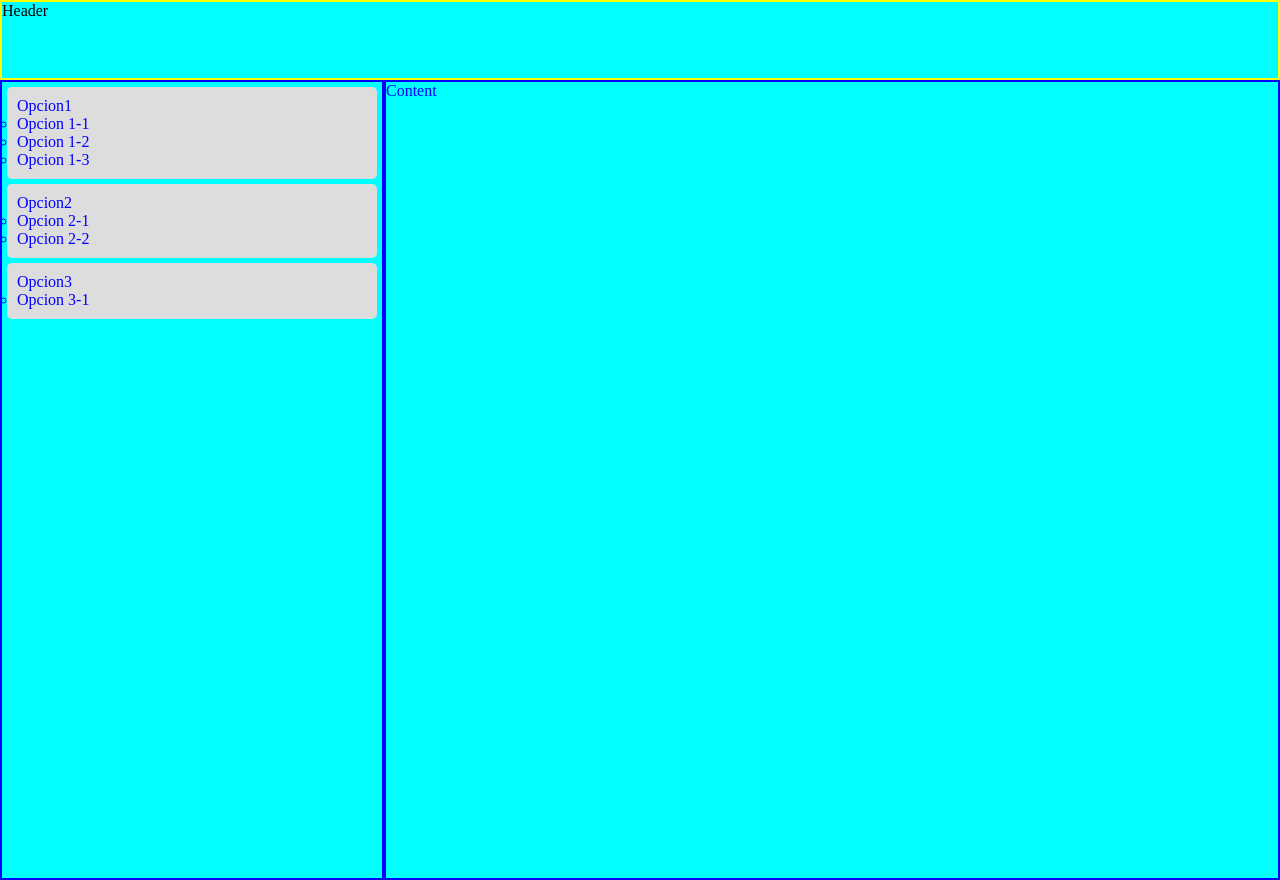
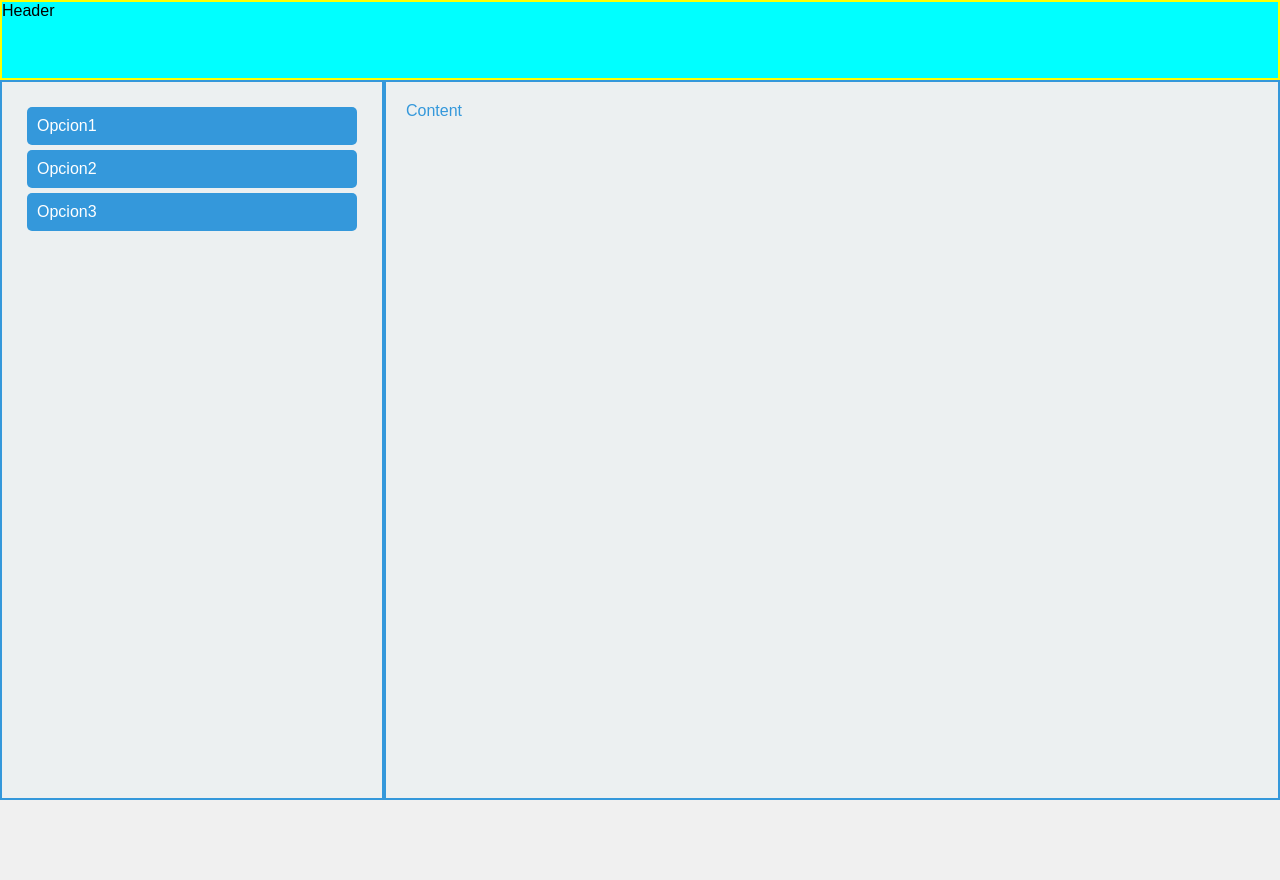
Before and after one commit to luis352/ProgramWeb, a plain HTML site: page Parcial1/Acordeon/Acordeon.html in a window 1280 px wide. After the commit the page ends 800 px from the top, so only its background shows below. Drawn offline with Linux system fonts and the light colour scheme.

Commit message:
Menu acordeon

```diff
--- a/Parcial1/Acordeon/Acordeon.html
+++ b/Parcial1/Acordeon/Acordeon.html
@@ -1,86 +1,4 @@
-<!-- <!DOCTYPE html>
-<html lang="en">
-<head>
-    <meta charset="UTF-8">
-    <meta name="viewport" content="width=device-width, initial-scale=1.0">
-    <title>Document</title>
 
-
-
-
-     <style>
-        *{
-            box-sizing:  border-box;
-            margin: 0;
-            padding: 0;
-        }
-        body{
-            width: 100vw;
-            height: 100vh;
-        }
-
-        .content{
-            border:  2px solid blue;
-            background-color: aqua;
-            color:  blue;
-            float: left;
-            height: 100%;
-
-        }
-
-        #sibeBar{
-            width:  30%;
-
-        }
-
-        #content{
-            width: 70%;
-        }
-
-      .head{
-        border: 2px solid yellow ;
-        background-color: aqua;
-
-      }
-
-      #Header{
-        height: 10%;
-      }
-
-     </style>
-</head>
-<body>
-
-    <div      ></div>
-
-    <div class="head" id="Header"> Header  </div>
-   <div class="content" id="SideBar"> SideBar </div>
-   <div class="content" id="content"> Content </div>
-
-
-   <div class="cont"  id="Header">Header</div>
-   <div class= "Cont" id="SideBar"></div>
-
-   <ul>
-        <li class="opcion">Opcion1
-        <ul class="submenu">
-        <li>Opcion 1-1</li>
-        <li>Opcion 1-2 </li>
-        <li>Opcion3 1-2 </li>
-        </ul>
-        </li>
-   </ul>
-
-   <ul>
-    <li></li>
-
-
-   </ul>
-
-
-
-</body>
-</html> -->
 
 
  <!DOCTYPE html>
@@ -98,22 +16,26 @@
          body {
              width: 100vw;
              height: 100vh;
+             font-family: Arial, sans-serif;
+             background-color: #f0f0f0;
          }
 
          .content {
-            border: 2px solid blue;
-            background-color: aqua;
-            color: blue;
+             border: 2px solid #3498db;
+             background-color: #ecf0f1;
+             color: #3498db;
              float: left;
-            height: 100%;
+             height: 90%;
          }
 
          #SideBar {
              width: 30%;
+             padding: 20px;
          }
 
          #content {
              width: 70%;
+             padding: 20px;
          }
 
          .head {
@@ -133,19 +55,42 @@
 
          .opcion  {
              cursor: pointer;
-            background-color: #ddd;
+             background-color: #3498db;
              padding: 10px;
              margin: 5px;
              border-radius: 5px;
+             transition: background-color 0.3s ease;
          }
 
-        .submenu:hover {
+         .opcion:hover {
+             background-color: #2980b9;
+         }
+
+         .opcion a {
+             color: white;
+             text-decoration: none;
+         }
+
+         .submenu {
              display: none;
              padding-left: 20px;
          }
 
-        .opcion.active .submenu {
+         .opcion:hover .submenu {
              display: block;
+         }
+
+         .submenu li {
+             margin: 5px 0;
+         }
+
+         .submenu a {
+             color: #050505;
+             text-decoration: none;
+         }
+
+         .submenu a:hover {
+             color: #2980b9;
          }
      </style>
  </head>
@@ -153,37 +98,26 @@
      <div class="head" id="Header">Header</div>
      <div class="content" id="SideBar">
          <ul class="menu">
-            <li class="opcion">Opcion1
+             <li class="opcion"><a href="#">Opcion1</a>
                  <ul class="submenu">
-                    <li>Opcion 1-1</li>
-                    <li>Opcion 1-2</li>
-                    <li>Opcion 1-3</li>
+                     <li><a href="#">Opcion 1-1</a></li>
+                     <li><a href="#">Opcion 1-2</a></li>
+                     <li><a href="#">Opcion 1-3</a></li>
                  </ul>
              </li>
-            <li class="opcion">Opcion2
+             <li class="opcion"><a href="#">Opcion2</a>
                  <ul class="submenu">
-                    <li>Opcion 2-1</li>
-                    <li>Opcion 2-2</li>
+                     <li><a href="#">Opcion 2-1</a></li>
+                     <li><a href="#">Opcion 2-2</a></li>
                  </ul>
              </li>
-            <li class="opcion">Opcion3
+             <li class="opcion"><a href="#">Opcion3</a>
                  <ul class="submenu">
-                    <li>Opcion 3-1</li>
+                     <li><a href="#">Opcion 3-1</a></li>
                  </ul>
              </li>
          </ul>
      </div>
      <div class="content" id="content">Content</div>
-    <script>
-        // JavaScript para gestionar el menú acordeón
-        const opciones = document.querySelectorAll('.opcion');
-
-        opciones.forEach(opcion => {
-            opcion.addEventListener('click', () => {
-                opciones.forEach(o => o.classList.remove('active'));
-                opcion.classList.add('active');
-            });
-        });
-    </script>
  </body>
  </html>
```
Lines whose indentation alone changed are shown as unchanged.
